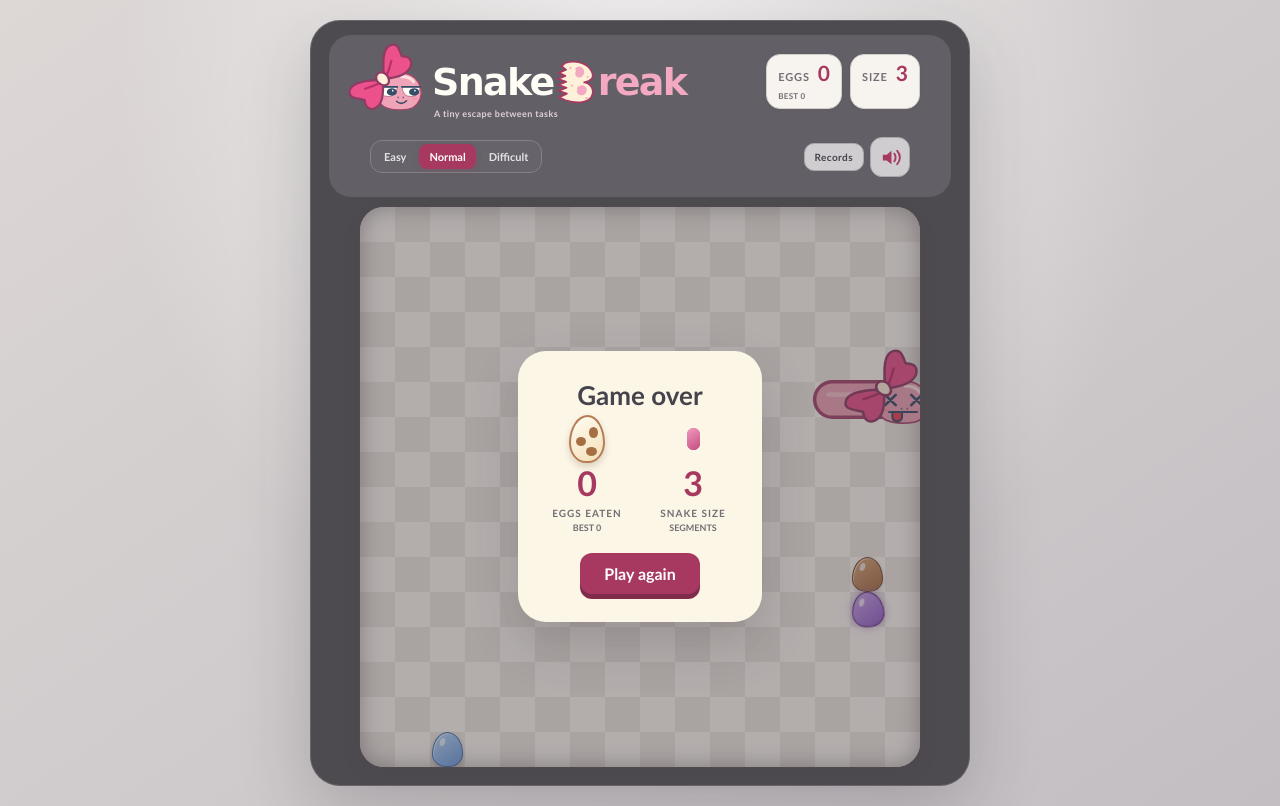
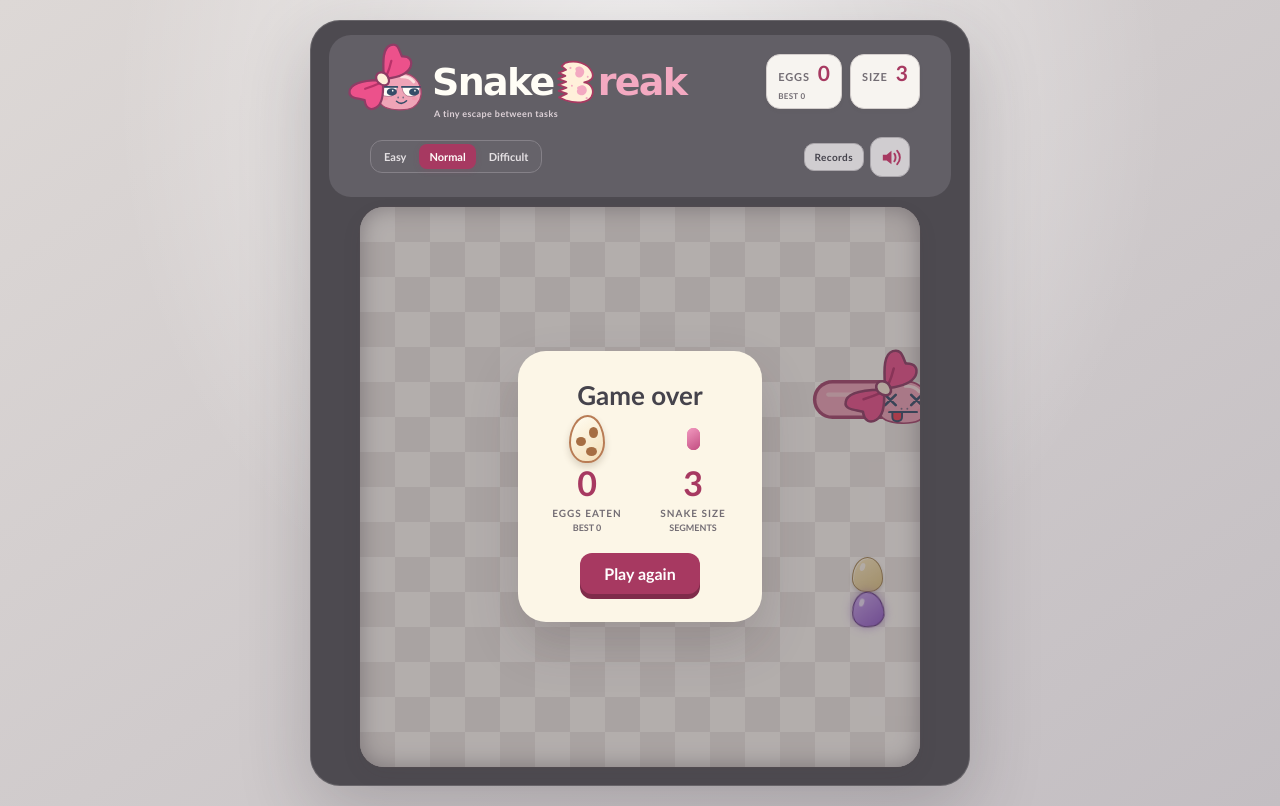
Before and after one commit to Cathy-5/SnakeStreak, a React (Vite) app: page / in a window 1280 px wide. Built offline with nearby package versions, Linux system fonts and the light colour scheme.

Commit message:
remove extra eggs

```diff
--- a/src/App.css
+++ b/src/App.css
@@ -817,6 +817,11 @@
   transform-origin: 55px 79px;
 }
 
+.snake-head:not(.snake-mouth-open):not(.snake-crash) .snake-tongue {
+  display: block;
+  animation: tongue-flick 4s ease-in-out infinite;
+}
+
 .snake-mouth-open .snake-smile,
 .snake-mouth-open .snake-tongue,
 .snake-crash .snake-smile,
@@ -901,6 +906,7 @@
 .smash-effect i:nth-child(5) { --smash-x: 2px; --smash-y: -30px; animation-delay: 35ms; }
 
 .reward-brown { --reward-color: #a66e43; }
+.reward-tan { --reward-color: #dfc783; }
 .reward-pink { --reward-color: #ed8ca1; }
 .reward-blue { --reward-color: #78a9df; }
 .reward-purple { --reward-color: #8f5ac7; }
@@ -932,22 +938,10 @@
   transform: rotate(20deg);
 }
 
-.food-brown {
-  --egg-color: #a66e43;
-  --egg-light: #d9a878;
-  --egg-outline: #75482e;
-}
-
-.food-pink {
-  --egg-color: #ed8ca1;
-  --egg-light: #ffc7d1;
-  --egg-outline: #b95f74;
-}
-
-.food-blue {
-  --egg-color: #679bdd;
-  --egg-light: #b9dcff;
-  --egg-outline: #3f72aa;
+.food-tan {
+  --egg-color: #dfc783;
+  --egg-light: #fff0c4;
+  --egg-outline: #a48752;
 }
 
 .food-purple {
--- a/src/App.jsx
+++ b/src/App.jsx
@@ -504,7 +504,7 @@ function App() {
         });
 
         const normalFoodCount = nextFoods.filter((food) => !food.isHazard).length;
-        if (normalFoodCount < 2) {
+        if (normalFoodCount < 1) {
           setFoods([...nextFoods, ...persistentFoods]);
           scheduleRunEnding('victory');
           return;
--- a/src/game/gameUtils.js
+++ b/src/game/gameUtils.js
@@ -1,6 +1,4 @@
 export const BOARD_SIZE = 16;
-export const FOOD_COLORS = ['brown', 'pink', 'blue'];
-
 const REVERSE_DIRECTIONS = {
   RIGHT: 'LEFT',
   LEFT: 'RIGHT',
@@ -104,11 +102,6 @@ function createFood({ snake, color, zone, occupiedFoods = [], avoidPosition }) {
   return { position, color };
 }
 
-function randomDifferentColor(color) {
-  const choices = FOOD_COLORS.filter((candidate) => candidate !== color);
-  return choices[Math.floor(Math.random() * choices.length)];
-}
-
 function createConfusionFood(snake, targetFood, occupiedFoods, avoidPosition) {
   const [targetX, targetY] = targetFood.position;
   const blocked = [...snake, ...occupiedFoods.map((food) => food.position), avoidPosition];
@@ -202,35 +195,24 @@ export function hasAvailableMove(snake, direction) {
 export function createFoodPair(snake, direction, options = {}) {
   const { occupiedFoods = [], includeHazard = true } = options;
   const avoidPosition = getNextHead(snake[0], direction);
-  const firstColor = FOOD_COLORS[Math.floor(Math.random() * FOOD_COLORS.length)];
   const firstFood = createFood({
     snake,
-    color: firstColor,
+    color: 'tan',
     zone: 'normal',
     occupiedFoods,
     avoidPosition,
   });
   if (!firstFood) return [];
-
-  const secondFood = createFood({
-    snake,
-    color: randomDifferentColor(firstColor),
-    zone: 'normal',
-    occupiedFoods: [...occupiedFoods, firstFood],
-    avoidPosition,
-  });
-  if (!secondFood) return [firstFood];
-
-  if (!includeHazard) return [firstFood, secondFood];
+  if (!includeHazard) return [firstFood];
 
   const confusionFood = createConfusionFood(
     snake,
     firstFood,
-    [...occupiedFoods, firstFood, secondFood],
+    [...occupiedFoods, firstFood],
     avoidPosition,
   );
 
   return confusionFood
-    ? [firstFood, secondFood, confusionFood]
-    : [firstFood, secondFood];
+    ? [firstFood, confusionFood]
+    : [firstFood];
 }
```
Also changed, not shown: 1 other file (tests, documents, lock files or other folders).
